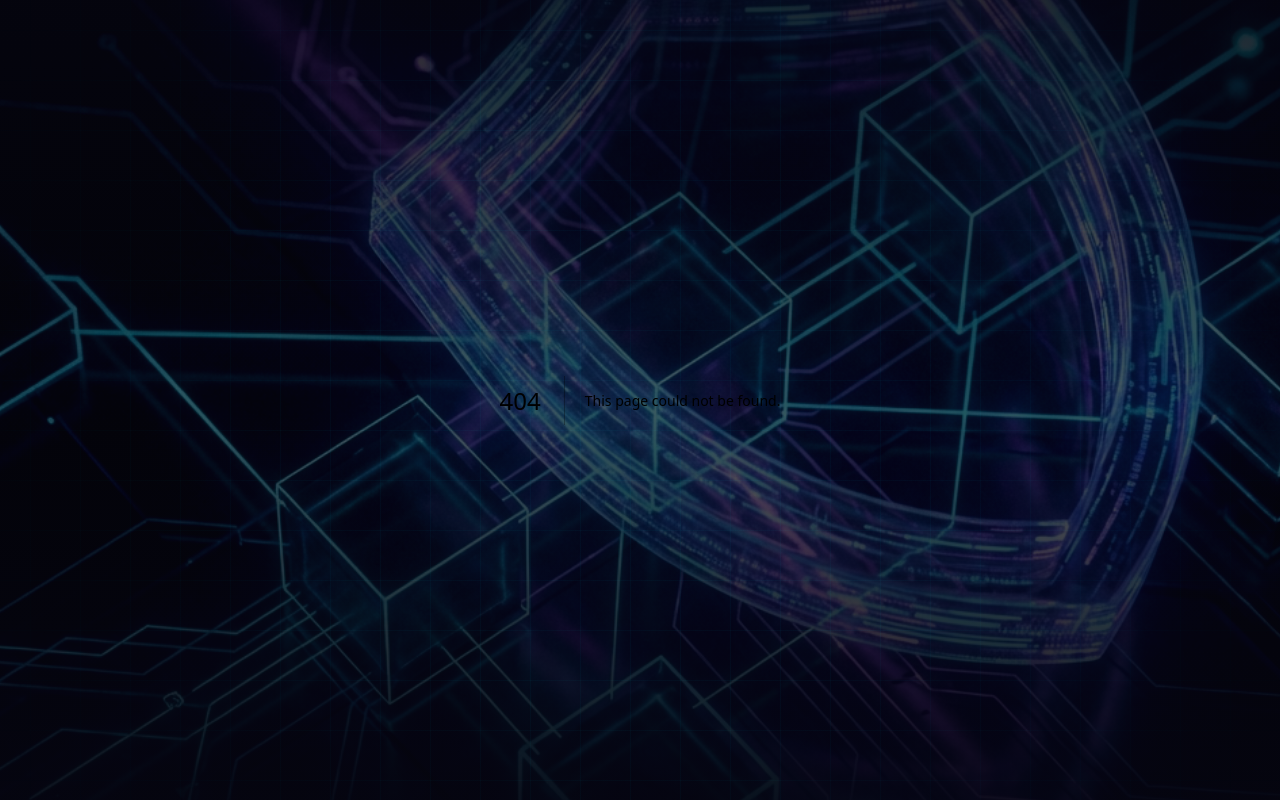
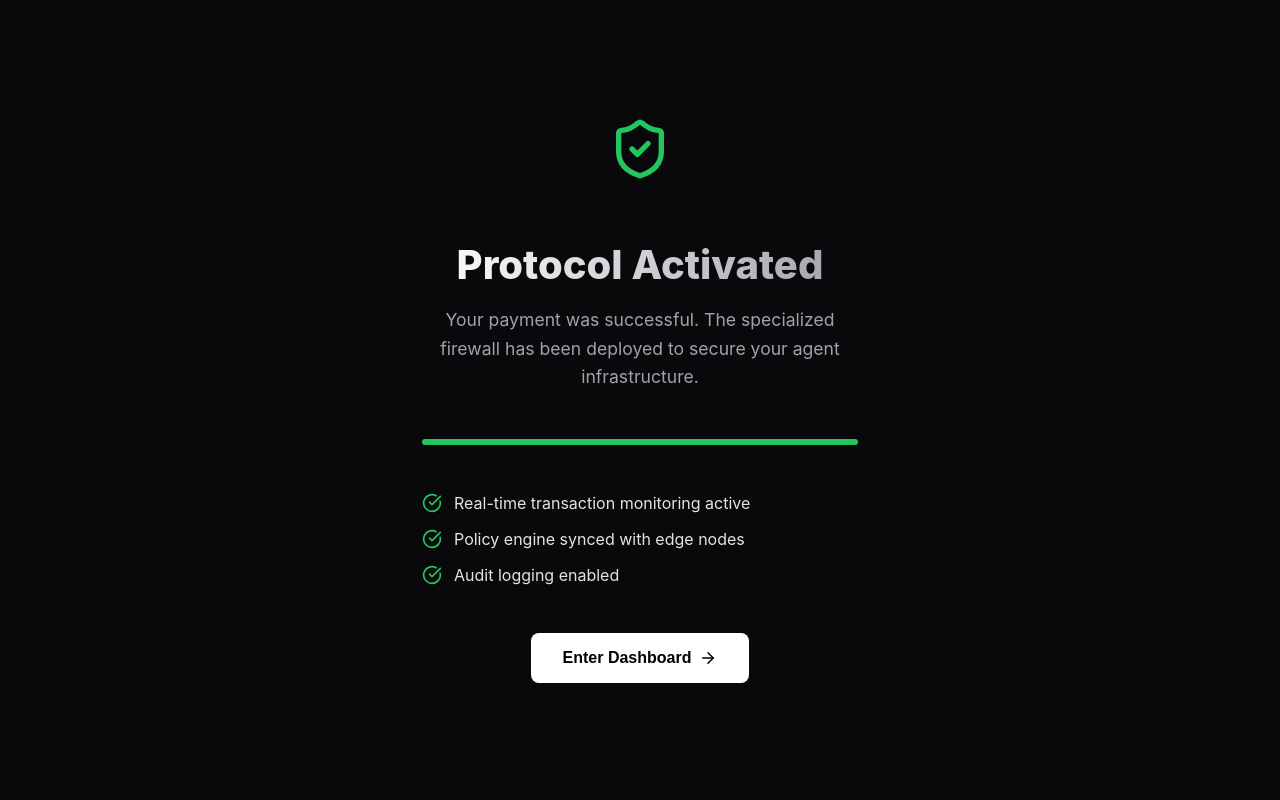
Before and after one commit to Legatia/Bastion, a Next.js app in the folder dashboard/: page /success in a window 1280 px wide. Before the commit this address had no page. Built offline with nearby package versions, Linux system fonts and the light colour scheme.

Commit message:
feat: add payment success page

```diff
--- /dev/null
+++ b/dashboard/pages/success.tsx
@@ -0,0 +1,138 @@
+import Head from 'next/head';
+import { useRouter } from 'next/router';
+import { useEffect, useState } from 'react';
+import { ShieldCheck, CheckCircle, ArrowRight, Zap } from 'lucide-react';
+
+export default function Success() {
+    const router = useRouter();
+    const [progress, setProgress] = useState(0);
+
+    useEffect(() => {
+        // Simulate a "Securing System" progress bar
+        const timer = setInterval(() => {
+            setProgress(prev => {
+                if (prev >= 100) {
+                    clearInterval(timer);
+                    return 100;
+                }
+                return prev + 2;
+            });
+        }, 30);
+        return () => clearInterval(timer);
+    }, []);
+
+    return (
+        <div style={{
+            minHeight: '100vh',
+            display: 'flex',
+            flexDirection: 'column',
+            alignItems: 'center',
+            justifyContent: 'center',
+            background: '#09090b',
+            color: '#fff',
+            fontFamily: 'Inter, sans-serif'
+        }}>
+            <Head>
+                <title>System Secured | Bastion</title>
+            </Head>
+
+            <div style={{ maxWidth: '500px', width: '100%', padding: '2rem', textAlign: 'center' }}>
+
+                {/* Animated Icon */}
+                <div style={{
+                    marginBottom: '2rem',
+                    position: 'relative',
+                    display: 'inline-flex',
+                    alignItems: 'center',
+                    justifyContent: 'center'
+                }}>
+                    <div style={{
+                        position: 'absolute',
+                        width: '100px',
+                        height: '100px',
+                        borderRadius: '50%',
+                        background: 'rgba(34, 197, 94, 0.2)',
+                        animation: 'pulse 2s infinite'
+                    }}></div>
+                    <ShieldCheck size={64} className="text-green-500" style={{ color: '#22c55e', position: 'relative', zIndex: 10 }} />
+                </div>
+
+                <h1 style={{ fontSize: '2.5rem', fontWeight: '800', marginBottom: '1rem', background: 'linear-gradient(to right, #fff, #a1a1aa)', WebkitBackgroundClip: 'text', WebkitTextFillColor: 'transparent' }}>
+                    Protocol Activated
+                </h1>
+
+                <p style={{ color: '#a1a1aa', fontSize: '1.1rem', marginBottom: '3rem', lineHeight: '1.6' }}>
+                    Your payment was successful. The specialized firewall has been deployed to secure your agent infrastructure.
+                </p>
+
+                {/* Progress Bar */}
+                <div style={{ marginBottom: '3rem', background: 'rgba(255,255,255,0.05)', borderRadius: '99px', height: '6px', width: '100%', overflow: 'hidden' }}>
+                    <div style={{
+                        height: '100%',
+                        width: `${progress}%`,
+                        background: '#22c55e',
+                        transition: 'width 0.1s linear',
+                        boxShadow: '0 0 10px rgba(34, 197, 94, 0.5)'
+                    }}></div>
+                </div>
+
+                <div style={{ display: 'grid', gap: '1rem', marginBottom: '3rem', textAlign: 'left' }}>
+                    <FeatureRow icon={<CheckCircle size={20} color="#22c55e" />} text="Real-time transaction monitoring active" delay="0s" />
+                    <FeatureRow icon={<CheckCircle size={20} color="#22c55e" />} text="Policy engine synced with edge nodes" delay="0.5s" />
+                    <FeatureRow icon={<CheckCircle size={20} color="#22c55e" />} text="Audit logging enabled" delay="1s" />
+                </div>
+
+                <button
+                    onClick={() => router.push('/analytics')}
+                    style={{
+                        background: '#fff',
+                        color: '#000',
+                        border: 'none',
+                        padding: '1rem 2rem',
+                        fontSize: '1rem',
+                        fontWeight: '600',
+                        borderRadius: '8px',
+                        cursor: 'pointer',
+                        display: 'inline-flex',
+                        alignItems: 'center',
+                        gap: '8px',
+                        transition: 'transform 0.2s',
+                        opacity: progress === 100 ? 1 : 0.5,
+                        pointerEvents: progress === 100 ? 'auto' : 'none'
+                    }}
+                >
+                    Enter Dashboard <ArrowRight size={18} />
+                </button>
+            </div>
+
+            <style jsx global>{`
+        @keyframes pulse {
+          0% { transform: scale(1); opacity: 0.5; }
+          70% { transform: scale(1.5); opacity: 0; }
+          100% { transform: scale(1); opacity: 0; }
+        }
+        @keyframes slideIn {
+          from { opacity: 0; transform: translateY(10px); }
+          to { opacity: 1; transform: translateY(0); }
+        }
+      `}</style>
+        </div>
+    );
+}
+
+function FeatureRow({ icon, text, delay }: { icon: any, text: string, delay: string }) {
+    return (
+        <div style={{
+            display: 'flex',
+            alignItems: 'center',
+            gap: '12px',
+            color: '#e4e4e7',
+            animation: `slideIn 0.5s ease-out forwards`,
+            animationDelay: delay,
+            opacity: 0
+        }}>
+            {icon}
+            <span>{text}</span>
+        </div>
+    )
+}
```
